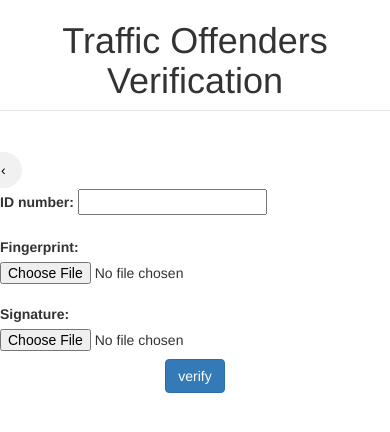
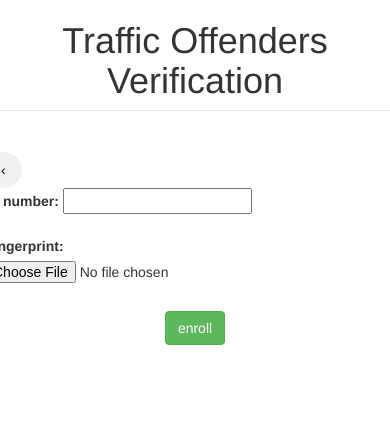
Before and after one commit to Nullifier225/Traffice_Offender_Verification, a Flask app: page /verify in a window 390 px wide. Shown: the top 432 px of the page. Run offline with Flask 2, Linux system fonts and the light colour scheme; some libraries are stand-ins or nearby versions.

Commit message:
storing fingerprint for verify

```diff
--- a/app.py
+++ b/app.py
@@ -18,8 +18,20 @@
     return render_template('enroll.html')
 
 @app.route('/enroll' , methods=[ 'GET','POST'])
-def upload():
+def upload_enroll():
     target = os.path.join(APP_ROOT,'/Users/SOWMIHARI/Documents/GitHub/Traffice_Offender_Verification/fingerprint-recognition/registered')
+    file = request.files["fingerprint"]
+    filename = request.form['identity']
+    ext = file.filename[-4:]
+    destination = "/".join([target,filename+ext])
+    print(destination)
+    file.save(destination)
+
+    return redirect('/')
+
+@app.route('/verify' , methods=[ 'GET','POST'])
+def uploa_verify():
+    target = os.path.join(APP_ROOT,'/Users/SOWMIHARI/Documents/GitHub/Traffice_Offender_Verification/fingerprint-recognition/sample')
     file = request.files["fingerprint"]
     filename = request.form['identity']
     ext = file.filename[-4:]
--- a/templates/verify.html
+++ b/templates/verify.html
@@ -48,32 +48,32 @@
     </div>
 
     <br>
+    <form method="POST" enctype=multipart/form-data>
         <div class="row">
             <div class="col-md-offset-3 text-left"><a href="/" class="previous round">&#8249;</a></div>
-        <div class="col-md-4"></div>
-        <div class="col-md-4">
-        <div class="text-left">
+            <div class="col-md-offset-4 text-left">
                 <label>ID number: </label>
-            <input type = "text" id = "identity" required />
+                <input type="text" name="identity" id="identity" required />
             </div>
             <br>
-        <div class="text-left">
+            <div class="col-md-offset-4 text-left">
                 <label>Fingerprint: </label>
-            <input type="file" id="Fingerprint" accept="image/*" />
+                <input type="file" name = "fingerprint" id="fingerprint" accept="image/*" />
             </div>
             <br>
-            <div class="text-left">
+            <!-- <div class="col-md-offset-4  text-left">
                 <label>Signature: </label>
                 <input type="file" id="Signature" accept="image/*" />
-        </div>
+            </div> -->
         </div>
 
         <div class="form-group">
             <div class="col-md-offset-3 col-md-9">
-                <a href="#"><input type="submit" class="btn btn-primary" value="verify"></a>
+                <a href="#"><input type="submit" class="btn btn-success" value="enroll"></a>
             </div>
         </div>
         </div>
+    </form>
 </body>
 
 </html>
```
Lines whose indentation alone changed are shown as unchanged.
